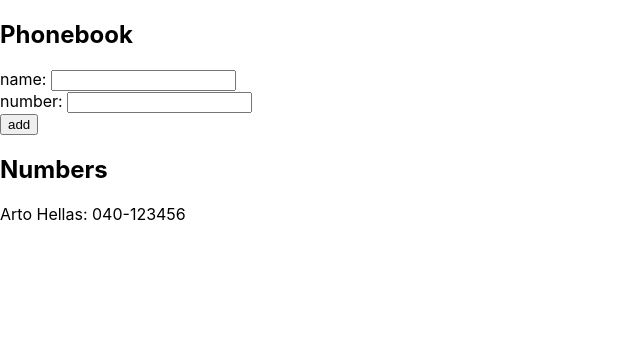
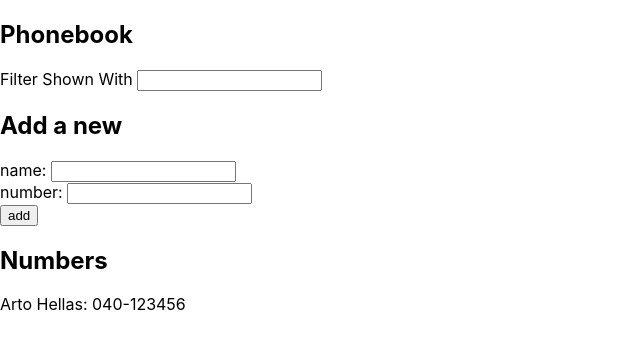
Before and after one commit to Memo56-FB/Full-Stack-Open-2021, a React (Create React App) app in the folder part2/phonebook/: page / in a window 1280 px wide. Shown: the top 350 px of the page, without its empty margins (0-640 px from the left). Built offline with nearby package versions, Linux system fonts and the light colour scheme.

Commit message:
exercise 2.9

```diff
--- a/part2/phonebook/src/App.js
+++ b/part2/phonebook/src/App.js
@@ -6,6 +6,7 @@ const App = () => {
   ])
   const [ newName, setNewName ] = useState('')
   const [newNumber, setNewNumber] = useState('')
+  const [searchName, setSearchName] = useState('')
 
   const handleChangeName = (e)=>{
     setNewName(e.target.value)
@@ -13,6 +14,9 @@ const App = () => {
 
   const handleChangeNumber = (e)=>{
     setNewNumber(e.target.value)
+  }
+  const handleChangeSearch = (e)=>{
+    setSearchName(e.target.value)
   }
 
   const handleSubmit = (e)=>{
@@ -32,10 +36,20 @@ const App = () => {
       }
     }
   }
+  const personsRender = persons.map((person)=>{
+    if(searchName !== "" && person.name.toLocaleLowerCase().indexOf(searchName.toLocaleLowerCase()) === -1){
+      return null
+    }
+    return <p key={person.name} >{person.name}: {person.phone} </p>
+  })
 
   return (
     <div>
       <h2>Phonebook</h2>
+      <div>
+        Filter Shown With <input type="search" value={searchName} onChange={handleChangeSearch} />
+      </div>
+      <h2>Add a new</h2>
       <form onSubmit={handleSubmit} >
         <div>
           name: <input value={newName} onChange={handleChangeName}/>
@@ -48,9 +62,7 @@ const App = () => {
         </div>
       </form>
       <h2>Numbers</h2>
-      {persons.map((person)=>{
-        return <p key={person.name} >{person.name}: {person.phone} </p>
-      })}
+      {personsRender}
     </div>
   )
 }
```
